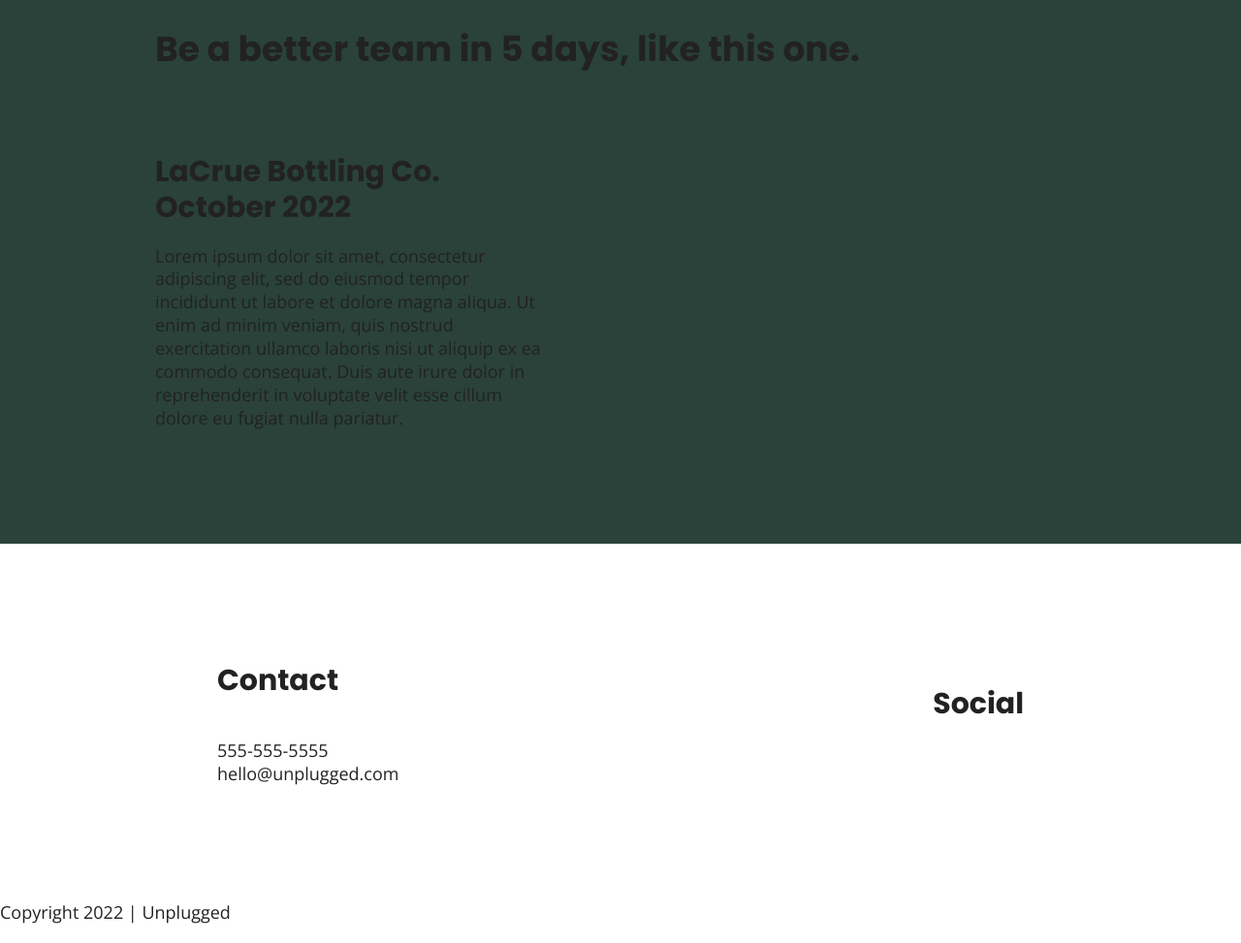
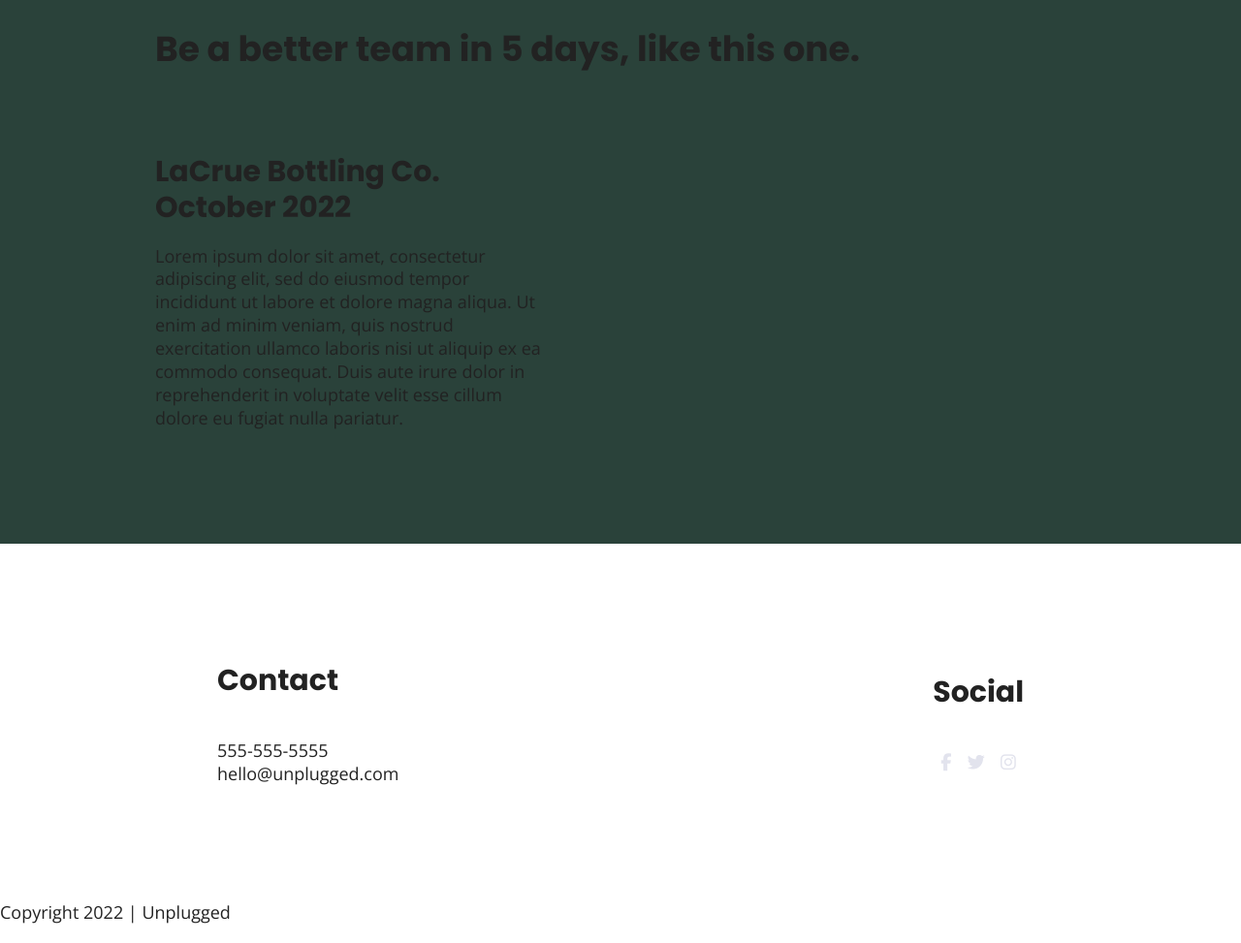
Before and after one commit to mercedes-arnwine/unplugged-tech-retreat, a website: page index.html in a window 1280 px wide. Shown: the part 1963-2936 px from the top of the page at 97% size. Drawn offline with nearby package versions, Linux system fonts and the light colour scheme.

Commit message:
"Added Social Media icons"

```diff
--- a/index.html
+++ b/index.html
@@ -163,12 +163,11 @@
                         <div class="social">
                           <h4>Social</h4>
                             <div class="social-icons">
-                              <p><a href="https://www.facebook.com/Skillcrush/"  target="_blank"></a>
+                              <p><a href="https://www.facebook.com/Skillcrush/"  target="_blank"><i class="fab fa-facebook-f"></i></a>
                               </p>
-                              <p><a href="https://twitter.com/Skillcrush" target="_blank">
-                              </a>
+                              <p><a href="https://twitter.com/Skillcrush" target="_blank"><i class="fab fa-twitter"></i></a>
                               </p>
-                              <p><a href="https://www.instagram.com/skillcrush/" target="_blank"></a>
+                              <p><a href="https://www.instagram.com/skillcrush/" target="_blank"><i class="fab fa-instagram"></i></a>
                               </p>
                         <!--OTHER SOCIAL MEDIA LINKS HERE-->
                            </div>
```
